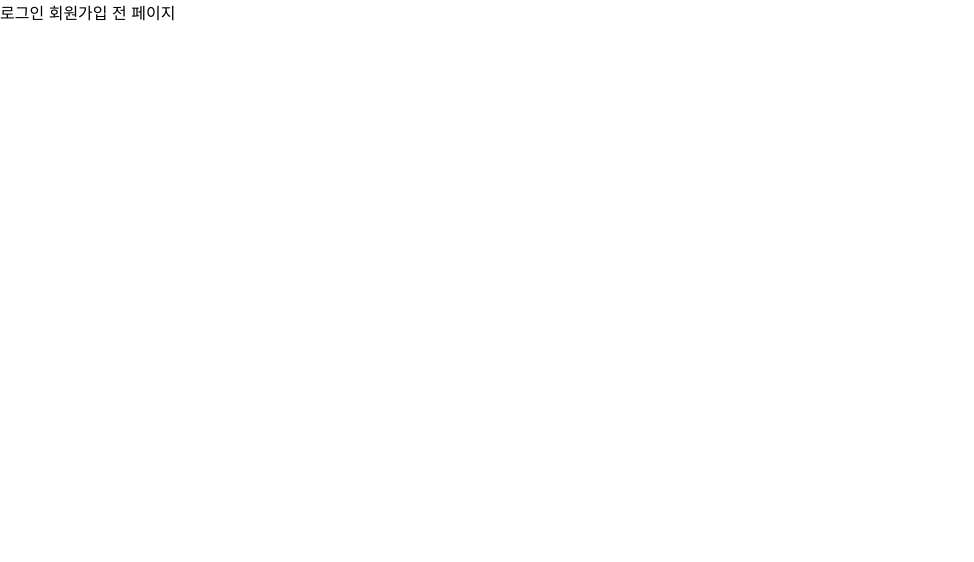
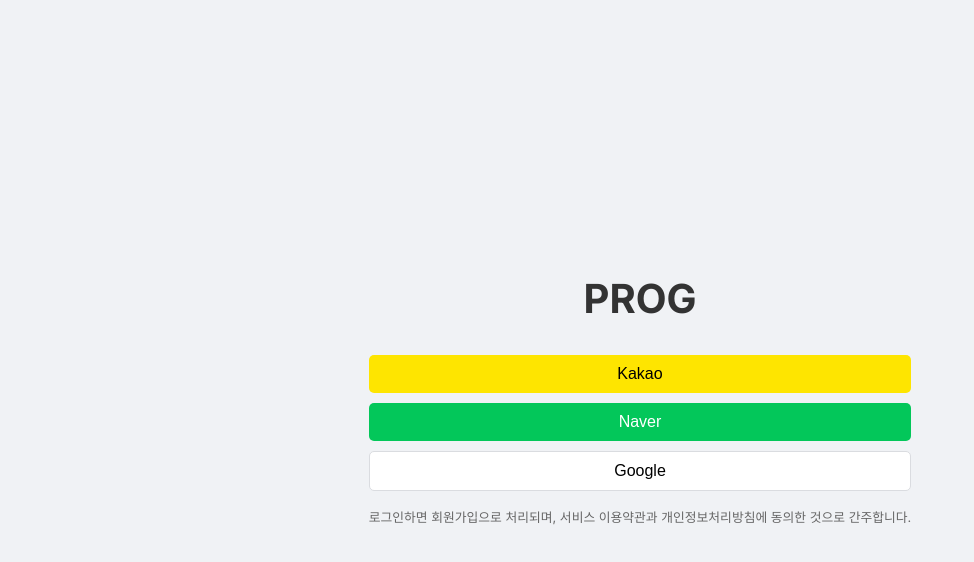
Before and after one commit to pr0-g/frontend, a Next.js app: page / in a window 1280 px wide. Shown: the top 562 px of the page, without its empty margins (0-974 px from the left). Built offline with nearby package versions, Linux system fonts and the light colour scheme.

Commit message:
feat: 소셜로그인 구현

```diff
--- a/src/app/(beforeLogin)/login/login.module.css
+++ b/src/app/(beforeLogin)/login/login.module.css
@@ -1,67 +1,78 @@
 .container {
   display: flex;
   flex-direction: column;
-  justify-content: flex-start;
   align-items: center;
-
-  width: 100%;
+  justify-content: center;
   height: 100vh;
-
-  background: #fff !important;
-
-  max-width: 76.8rem;
-  padding: 0;
-  margin: 0 auto;
-}
-
-.header {
-  position: absolute;
-  top: 0;
-  width: 100%;
-  padding: 1rem;
-  background-color: #fff;
-  box-shadow: 0 2px 4px rgba(0, 0, 0, 0.1);
-  font-size: 1.25rem;
-  font-weight: bold;
-  display: flex;
-  justify-content: center;
-}
-
-.main {
-  flex: 1;
-  display: flex;
-  flex-direction: column;
-  align-items: center;
-
-  width: 100%;
-  max-width: 50rem;
-  margin: 0 auto;
-  box-sizing: border-box;
-  padding: 1rem;
-  padding-top: 10rem;
-
-  border: 1px solid black;
+  background-color: #f0f2f5;
+  padding: 20px;
 }
 
 .title {
-  font-size: 2rem;
-  font-weight: bold;
+  font-size: 2.5rem;
+  margin-bottom: 2rem;
+  color: #333;
+}
+
+.loginBox {
+  background-color: white;
+  padding: 30px;
+  border-radius: 10px;
+  box-shadow: 0 4px 6px rgba(0, 0, 0, 0.1);
+  text-align: center;
+  max-width: 400px;
+  width: 100%;
+}
+
+.subtitle {
+  font-size: 1.5rem;
+  margin-bottom: 1rem;
+  color: #333;
+}
+
+.description {
+  font-size: 1rem;
+  color: #666;
   margin-bottom: 2rem;
 }
 
-.loginButton {
+.providerButtons {
   display: flex;
-  align-items: center;
-  justify-content: center;
-  width: 100%;
-  max-width: 36rem;
-  min-width: 10rem;
-  padding: 0.75rem 1rem;
-  height: 55px;
-  margin: 0.5rem 0;
+  flex-direction: column;
+  gap: 10px;
+  margin-bottom: 1rem;
+}
+
+.providerButton {
+  padding: 10px;
+  border: none;
+  border-radius: 5px;
   font-size: 1rem;
-  border: none;
-  border-radius: 0.5rem;
   cursor: pointer;
-  transition: background-color 0.3s ease;
+  transition: opacity 0.3s;
 }
+
+.providerButton:hover {
+  opacity: 0.8;
+}
+
+.kakao {
+  background-color: #fee500;
+  color: #000000;
+}
+
+.naver {
+  background-color: #03c75a;
+  color: #ffffff;
+}
+
+.google {
+  background-color: #ffffff;
+  color: #000000;
+  border: 1px solid #dadce0;
+}
+
+.terms {
+  font-size: 0.8rem;
+  color: #666;
+}
--- a/src/app/(beforeLogin)/login/page.tsx
+++ b/src/app/(beforeLogin)/login/page.tsx
@@ -1,21 +1,43 @@
-import { GoogleSignIn } from "./_components/Google";
-import styles from "./login.module.css";
-import BackNav from "@/app/(beforeLogin)/_components/BackNav";
+"use client";
+
+import { signIn } from "next-auth/react";
+import styles from "./Login.module.css";
 
 export default function Login() {
+  const handleSignIn = (provider: string) => {
+    const authUrl = `http://localhost:8080/oauth2/authorization/${provider}`;
+    window.location.href = authUrl;
+  };
+
   return (
-    <>
-      <BackNav navbarTitle="로그인" />
-      <div className={styles.container}>
-        <main className={styles.main}>
-          <h1 className={styles.title}>PROG</h1>
-          <div className={styles.loginButton}>카카오로 시작하기</div>
-          <div className={styles.loginButton}>네이버로 시작하기</div>
-          <div className={styles.loginButton}>
-            <GoogleSignIn />
-          </div>
-        </main>
+    <div className={styles.container}>
+      <h1 className={styles.title}>PROG</h1>
+      <div className={styles.main}>
+        <div className={styles.providerButtons}>
+          <button
+            onClick={() => handleSignIn("kakao")}
+            className={`${styles.providerButton} ${styles.kakao}`}
+          >
+            Kakao
+          </button>
+          <button
+            onClick={() => handleSignIn("naver")}
+            className={`${styles.providerButton} ${styles.naver}`}
+          >
+            Naver
+          </button>
+          <button
+            onClick={() => handleSignIn("google")}
+            className={`${styles.providerButton} ${styles.google}`}
+          >
+            Google
+          </button>
+        </div>
+        <p className={styles.terms}>
+          로그인하면 회원가입으로 처리되며, 서비스 이용약관과 개인정보처리방침에
+          동의한 것으로 간주합니다.
+        </p>
       </div>
-    </>
+    </div>
   );
 }
--- a/src/app/(beforeLogin)/page.tsx
+++ b/src/app/(beforeLogin)/page.tsx
@@ -1,7 +1,9 @@
+import Login from "./login/page";
+
 export default function Home() {
   return (
     <div>
-      <div>로그인 회원가입 전 페이지</div>
+      <Login />
     </div>
   );
 }
```
Also changed, not shown: src/auth.ts (+81 -2 lines).
